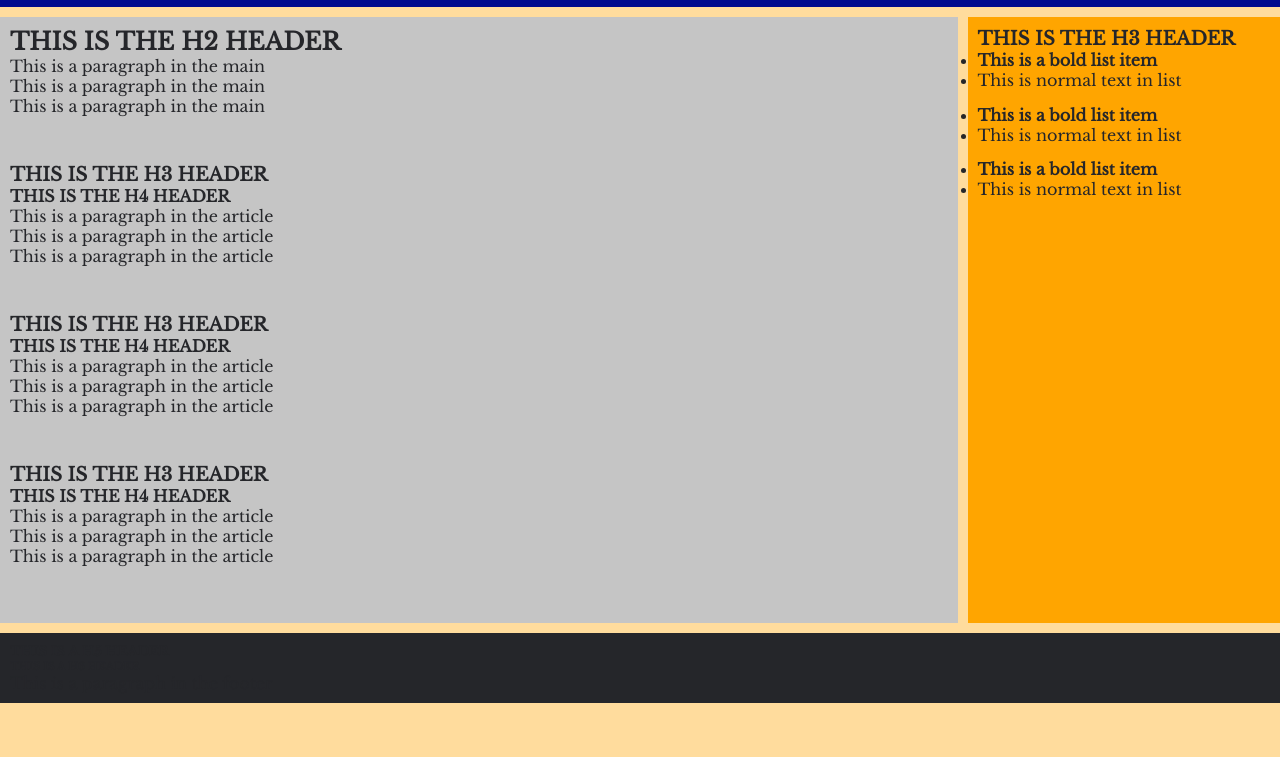
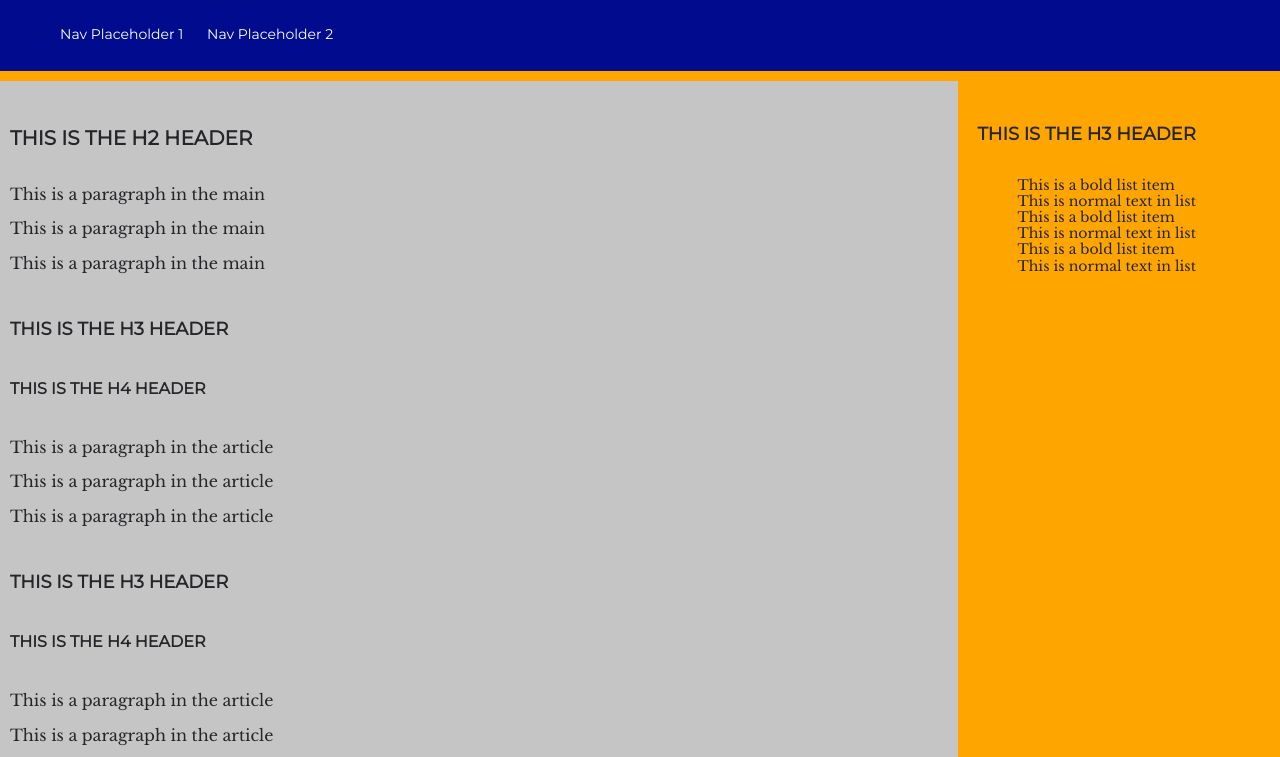
Before and after one commit to JackieMarie/assignment-3a_culbreath-jackie, a plain HTML site: page index.html in a window 1280 px wide. Shown: the part 131-888 px from the top of the page. Before the commit the page ends 834 px from the top, so only its background shows below. Drawn offline with nearby package versions, Linux system fonts and the light colour scheme.

Commit message:
updated sass files with original css styles

```diff
--- a/sass/base/_layout.scss
+++ b/sass/base/_layout.scss
@@ -0,0 +1,141 @@
+body {
+  font-family: $body-font;
+  background-color: $white;
+  color: $charcoal; /*primary font color*/
+}
+
+.grid-layout {
+  display: grid;
+  grid-gap: 10px;
+  grid-template-columns: repeat(4, 1fr);
+  grid-template-areas:
+    'header header header header'
+    'nav nav nav nav'
+    'main main main main'
+    'aside aside aside aside'
+    'footer footer footer footer';
+}
+
+.grid-layout > header {
+  background: $ltblue;
+  padding: 10px;
+}
+
+.grid-layout > nav  {
+  background: $navy;
+  padding: 10px;
+}
+
+.grid-layout > main  {
+  background: $ltgrey;
+  padding: 10px;
+}
+
+.grid-layout > footer  {
+  background: $charcoal;
+  padding: 10px;
+}
+
+.grid-layout > aside  {
+  background: $gold;
+  padding: 10px;
+}
+
+.header {
+  grid-area: header;
+  .header__logo--large {
+    width: 25%;
+    max-width: 250px;}
+}
+
+
+.nav {
+  grid-area: nav;
+  font-family: $header-font;
+  font-size: 14px;
+  color: $white;
+  .nav__list {
+     list-style-type: none;
+     .nav__list__item {
+       display: inline-block;
+       padding: 5px 10px;
+       text-align: center;
+       .nav__list__item:hover {
+         color: $gold;
+         text-decoration: underline;}
+       }
+   }
+}
+
+.main {
+  grid-area: main;
+  .main__article {
+    margin: 5% 0 5% 0;}
+}
+
+.sidebar {
+  grid-area: aside;
+  .sidebar__list__item {
+    list-style-type: none;
+    font-size: 14px;
+    .sidebar__list--bold {
+      font-weight: bolder;}
+      .sidebar__list--padding {
+        padding-bottom: 5%;}
+  }
+}
+
+.footer {
+  grid-area: footer;
+}
+
+/****VARIABLE CLASSES GO HERE****/
+
+.text--small {
+  font-size: 10px;
+  text-align: center;
+}
+
+.title--padding {
+  padding: 5% 0 5% 0;
+}
+
+/**********MEDIA QUERIES START HERE************/
+
+/***START MEDIUM SCREEN STYLING***/
+
+  @media(min-width: 675px){
+    body {
+      background-color: $red;
+  }
+}
+
+/***END MEDIUM SCREEN STYLING***/
+
+/***START LARGE SCREEN STYLING***/
+
+  @media(min-width: 999px){
+    body {
+      background-color: $cerulean;
+  }
+
+  .grid-layout {
+      grid-template-areas:
+      'header header header header'
+      'nav nav nav nav'
+      'main main main aside'
+      'footer footer footer footer';
+  }
+}
+
+/***END LARGE SCREEN STYLING***/
+
+/***START X-LARGE SCREEN STYLING***/
+
+  @media(min-width: 1280px){
+    body {
+      background-color: $gold;
+  }
+}
+
+/***END X-LARGE SCREEN STYLING***/
--- a/sass/base/_typography.scss
+++ b/sass/base/_typography.scss
@@ -0,0 +1,46 @@
+h1 {
+  font-family: $header-font;
+  font-weight:900;
+  color: $white;
+  text-align: center;
+}
+
+h2{
+  font-family: $header-font;
+  font-size: 20px;
+  padding: 2% 0 2% 0;
+}
+
+p {
+  font-size: 16px;
+  font-family: $body-font;}
+  .text-white {
+    color: $white;}
+
+h3 {
+  font-family: $header-font;
+  font-size: 18px;
+  padding-bottom: 2%;
+}
+
+h4 {
+  font-family: $header-font;
+  font-size: 16px;
+  padding-bottom: 2%;
+}
+
+h5 {
+  font-family: $header-font;
+  font-size: 14px;
+  color: $white;
+  padding: 10px 0 10px 0;
+  text-align: center;
+}
+
+h6 {
+  font-family: $header-font;
+  font-size: 12px;
+  color: $white;
+  padding-bottom: 10px;
+  text-align: center;
+}
--- /dev/null
+++ b/sass/main.scss
@@ -0,0 +1,10 @@
+// RESET
+@import "base/reset";
+
+// VARIABLES
+@import "variables/colors";
+@import "variables/typography";
+
+// BASE
+@import "base/layout";
+@import "base/typography";
--- a/sass/variables/_colors.scss
+++ b/sass/variables/_colors.scss
@@ -0,0 +1,15 @@
+$ltblue: #0061ff;
+
+$navy: #000B8e;
+
+$red: #ff0050;
+
+$cerulean: #008da3;
+
+$gold: #ffa500;
+
+$charcoal: #25262a;
+
+$white: #fff;
+
+$ltgrey: #c5c5c5;
--- a/sass/variables/_typography.scss
+++ b/sass/variables/_typography.scss
@@ -0,0 +1,3 @@
+$header-font: 'Montserrat', sans-serif;
+
+$body-font: 'Libre Baskerville', serif;
```
Also changed, not shown: css/main.css, 1 other file.
